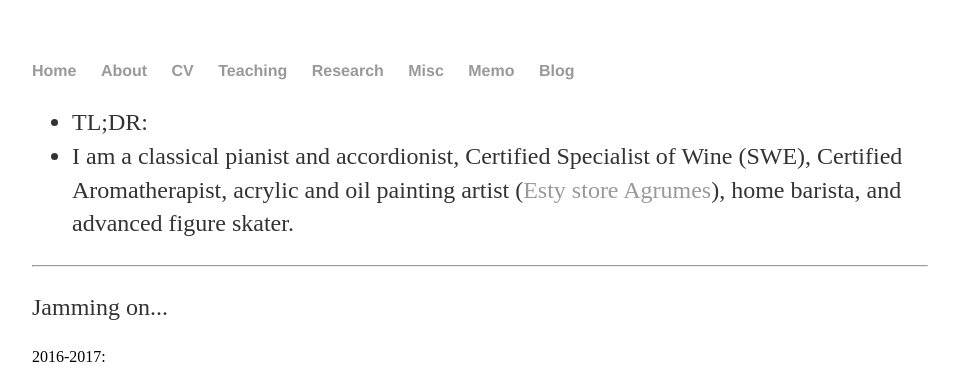
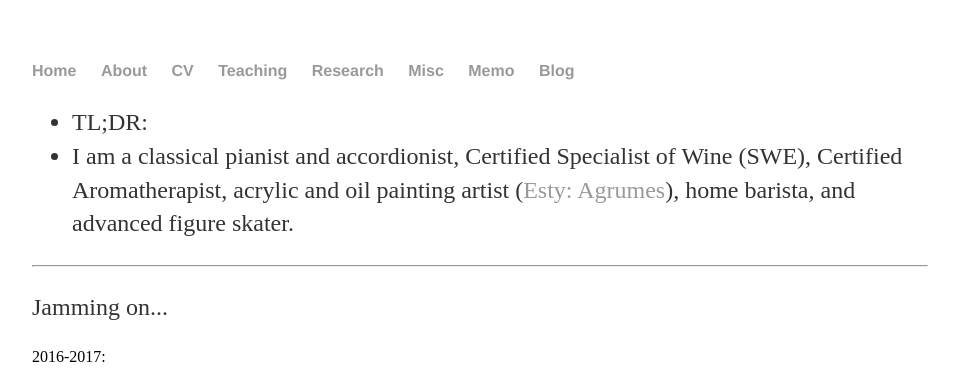
Before and after one commit to shenglih/shenglih.github.io, a Jekyll site: the page built from misc/index.html, in a window 1280 px wide. Shown: the top 372 px of the page, without its empty margins (160-1119 px from the left). Built offline with Jekyll 4.4.1, drawn with Linux system fonts in a browser that asks for light colours.

Commit message:
Update index.html

```diff
--- a/misc/index.html
+++ b/misc/index.html
@@ -7,7 +7,7 @@ title: Shengli Hu, Misc
 	<ul>
 		<li>TL;DR: </li>
 
-	<li>I am a classical pianist and accordionist, Certified Specialist of Wine (SWE), Certified Aromatherapist, acrylic and oil painting artist (<a href="http://etsy.me/2yDRvTQ">Esty store Agrumes</a>), home barista, and advanced figure skater.</li>
+	<li>I am a classical pianist and accordionist, Certified Specialist of Wine (SWE), Certified Aromatherapist, acrylic and oil painting artist (<a href="">Esty: Agrumes</a>), home barista, and advanced figure skater.</li>
 	</ul>
 	<hr>
 	<p> Jamming on... </p>
```
Also changed, not shown: other parts of misc/index.html (+1 -1 lines).
